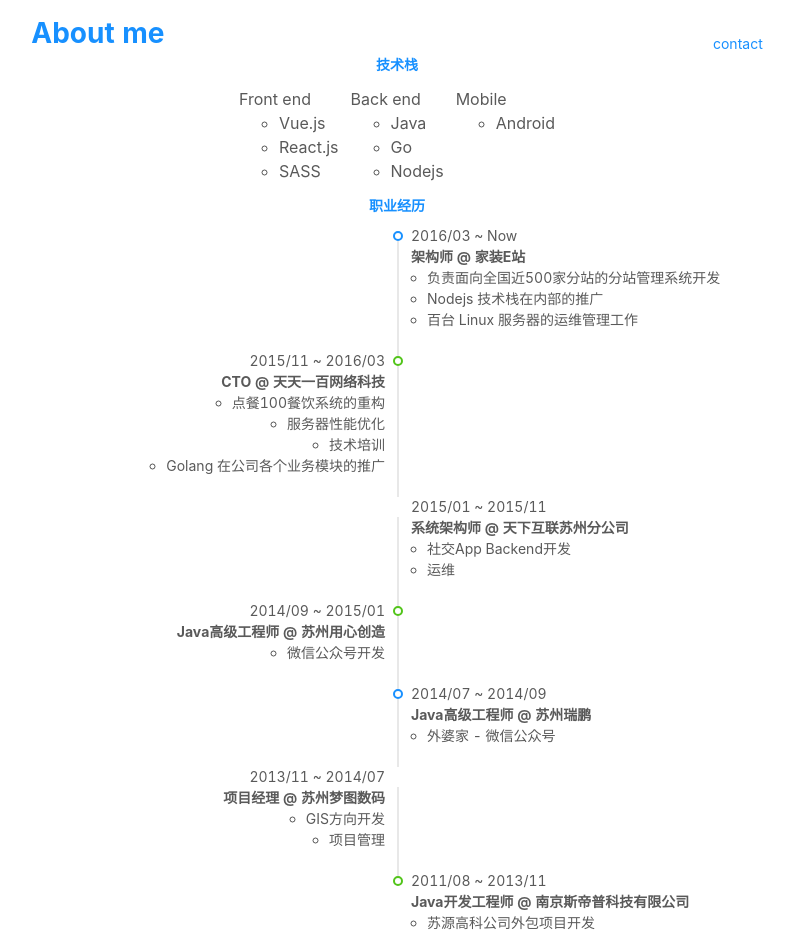
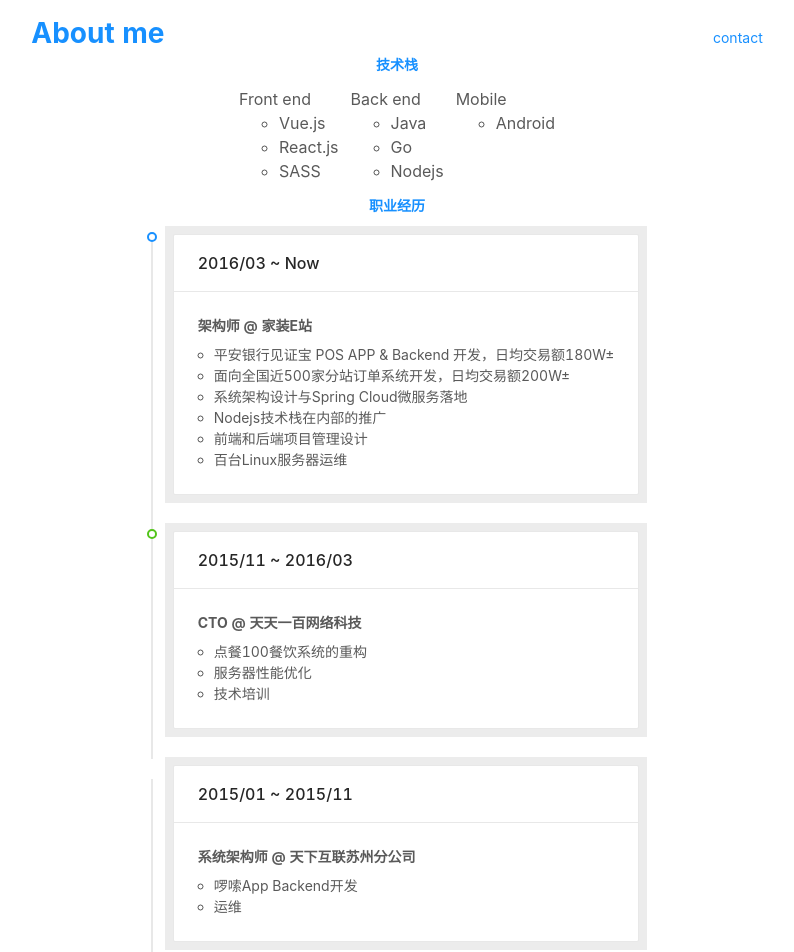
Before and after one commit to qixin1991/myself, a Vue app: page / in a window 1280 px wide. Shown: the top 952 px of the page, without its empty margins (243-1037 px from the left). Built offline with nearby package versions, Linux system fonts and the light colour scheme.

Commit message:
页面重构

```diff
--- a/package.json
+++ b/package.json
@@ -8,7 +8,7 @@
     "lint": "vue-cli-service lint"
   },
   "dependencies": {
-    "ant-design-vue": "^1.3.8",
+    "ant-design-vue": "^1.6.4",
     "core-js": "^2.6.5",
     "register-service-worker": "^1.6.2",
     "vue": "^2.6.10",
--- a/src/views/Home.vue
+++ b/src/views/Home.vue
@@ -35,103 +35,20 @@
         </li>
       </ul>
     </div>
-    <span class="experience">职业经历</span>
+    <div class="experience">职业经历</div>
     <div class="timeline">
-      <a-timeline mode="alternate">
-        <a-timeline-item>
-          <span>2016/03 ~ Now</span>
-          <div class="right_item">
-            <span class="title-company right_title">架构师 @ 家装E站</span>
-          </div>
-          <div class="job_contents">
-            <ul>
-              <li>负责面向全国近500家分站的分站管理系统开发</li>
-              <li>Nodejs 技术栈在内部的推广</li>
-              <li>百台 Linux 服务器的运维管理工作</li>
-            </ul>
-          </div>
-        </a-timeline-item>
-        <a-timeline-item color="green">
-          <span>2015/11 ~ 2016/03</span>
-          <div>
-            <span class="title-company left_title">CTO @ 天天一百网络科技</span>
-          </div>
-          <div class="left-desc">
-            <ul class="left-ul">
-              <li>点餐100餐饮系统的重构</li>
-              <li>服务器性能优化</li>
-              <li>技术培训</li>
-              <li>Golang 在公司各个业务模块的推广</li>
-            </ul>
-          </div>
-        </a-timeline-item>
-        <a-timeline-item>
-          <a-icon slot="dot" type="clock-circle-o" style="font-size: 16px;" />
-          <span>2015/01 ~ 2015/11</span>
-          <div class="right_item">
-            <span class="title-company right_title"
-              >系统架构师 @ 天下互联苏州分公司</span
-            >
-          </div>
-          <div class="job_contents">
-            <ul>
-              <li>社交App Backend开发</li>
-              <li>运维</li>
-            </ul>
-          </div>
-        </a-timeline-item>
-        <a-timeline-item color="green">
-          <span>2014/09 ~ 2015/01</span>
-          <div>
-            <span class="title-company left_title"
-              >Java高级工程师 @ 苏州用心创造</span
-            >
-          </div>
-          <div class="left-desc">
-            <ul class="left-ul">
-              <li>微信公众号开发</li>
-            </ul>
-          </div>
-        </a-timeline-item>
-        <a-timeline-item>
-          <span>2014/07 ~ 2014/09</span>
-          <div class="right_item">
-            <span class="title-company right_title"
-              >Java高级工程师 @ 苏州瑞鹏</span
-            >
-          </div>
-          <div class="job_contents">
-            <ul>
-              <li>外婆家 - 微信公众号</li>
-            </ul>
-          </div>
-        </a-timeline-item>
-        <a-timeline-item>
-          <a-icon slot="dot" type="clock-circle-o" style="font-size: 16px;" />
-          <span>2013/11 ~ 2014/07</span>
-          <div>
-            <span class="title-company left_title"
-              >项目经理 @ 苏州梦图数码</span
-            >
-          </div>
-          <div class="left-desc">
-            <ul class="left-ul">
-              <li>GIS方向开发</li>
-              <li>项目管理</li>
-            </ul>
-          </div>
-        </a-timeline-item>
-        <a-timeline-item color="green">
-          <span>2011/08 ~ 2013/11</span>
-          <div class="right_item">
-            <span class="title-company right_title"
-              >Java开发工程师 @ 南京斯帝普科技有限公司</span
-            >
-          </div>
-          <div class="job_contents">
-            <ul>
-              <li>苏源高科公司外包项目开发</li>
-            </ul>
+      <a-timeline>
+        <a-timeline-item :color="info.color" v-for="(info, idx) in infos" :key="idx">
+          <a-icon v-if="info.type" slot="dot" :type="info.type" style="font-size: 16px;" />
+          <div class="card">
+            <card :title="info.time">
+                <div class="title-company">{{ info.title }} @ {{ info.company }}</div>
+                <div class="job_contents">
+                  <ul>
+                    <li v-for="(job, i) in info.jobs" :key="i">{{ job }}</li>
+                  </ul>
+                </div>
+            </card>
           </div>
         </a-timeline-item>
       </a-timeline>
@@ -140,42 +57,111 @@
 </template>
 
 <script>
-import { Timeline, Icon } from 'ant-design-vue'
+import { Timeline, Icon, Card } from 'ant-design-vue'
 import 'ant-design-vue/lib/timeline/style/css'
+import 'ant-design-vue/lib/card/style/css'
 
 export default {
   name: 'home',
   components: {
     ATimeline: Timeline,
     ATimelineItem: Timeline.Item,
-    AIcon: Icon
+    AIcon: Icon,
+    Card
+  },
+  data () {
+    return {
+      infos: [{
+        time: '2016/03 ~ Now',
+        title: '架构师',
+        company: '家装E站',
+        jobs: [
+          '平安银行见证宝 POS APP & Backend 开发，日均交易额180W±',
+          '面向全国近500家分站订单系统开发，日均交易额200W±',
+          '系统架构设计与Spring Cloud微服务落地',
+          'Nodejs技术栈在内部的推广',
+          '前端和后端项目管理设计',
+          '百台Linux服务器运维'
+        ]
+      },
+      {
+        time: '2015/11 ~ 2016/03',
+        title: 'CTO',
+        company: '天天一百网络科技',
+        jobs: [
+          '点餐100餐饮系统的重构',
+          '服务器性能优化',
+          '技术培训'
+        ],
+        color: 'green'
+      },
+      {
+        time: '2015/01 ~ 2015/11',
+        title: '系统架构师',
+        company: '天下互联苏州分公司',
+        jobs: [
+          '啰嗦App Backend开发',
+          '运维'
+        ],
+        type: 'clock-circle-o'
+      },
+      {
+        time: '2014/09 ~ 2015/01',
+        title: 'Java高级工程师',
+        company: '苏州用心创造',
+        jobs: [
+          '微信公众号开发'
+        ],
+        color: 'green'
+      },
+      {
+        time: '2014/07 ~ 2014/09',
+        title: 'Java高级工程师',
+        company: '苏州瑞鹏',
+        jobs: [
+          '外婆家微信公众号开发'
+        ]
+      },
+      {
+        time: '2013/11 ~ 2014/07',
+        title: '项目经理',
+        company: '苏州梦图数码',
+        jobs: [
+          'GIS方向开发',
+          '项目管理'
+        ],
+        type: 'clock-circle-o'
+      },
+      {
+        time: '2011/08 ~ 2013/11',
+        title: 'Java开发工程师',
+        company: '南京斯帝普科技有限公司',
+        jobs: [
+          '国家电网外包项目开发'
+        ],
+        color: 'green'
+      }]
+    }
+  },
+  methods: {
+    title (info) {
+      return `${info.title} @ ${info.company}`
+    }
   }
 }
 </script>
 
 <style lang="scss" scoped>
 .job_contents {
-  width: 85%;
+  // width: 85%;
   & ul {
     padding-left: 1rem;
   }
 }
 
-.left-desc {
-  display: flex;
-}
-
-.left-ul {
-  display: flex;
-  flex-wrap: wrap;
-  justify-content: flex-end;
-  align-items: flex-end;
-  flex-direction: column;
-  padding-left: 2.8rem;
-  width: 100%;
-  li {
-    flex-wrap: wrap;
-  }
+.card {
+  background:#ECECEC;
+  padding:8px;
 }
 
 .head {
@@ -184,39 +170,25 @@ export default {
   flex-grow: 1;
   width: 100%;
   margin-top: 12px;
+  align-items: baseline;
   & .about-me {
     color: #1790ff;
     font-weight: bold;
     font-size: 2em;
-  }
-  & .contact-me {
-    display: flex;
-    flex-direction: column;
-    justify-content: flex-end;
   }
 }
 
 .title-company {
   font-size: 14px;
   font-weight: bold;
-}
-
-.left_title {
-  margin-left: 1.2rem;
-}
-
-.right_title {
-  margin-right: 1.2rem;
-}
-
-.right_item {
-  width: 85%;
+  margin-bottom: 0.5rem;
 }
 
 .timeline {
-  margin: 1% auto;
-  overflow: hidden;
-  padding-top: 2px;
+  margin-top: 1rem;
+  display: flex;
+  justify-content: center;
+  padding: 0 1rem;
 }
 
 .experience {
```
Also changed, not shown: 1 other file (tests, documents, lock files or other folders).
